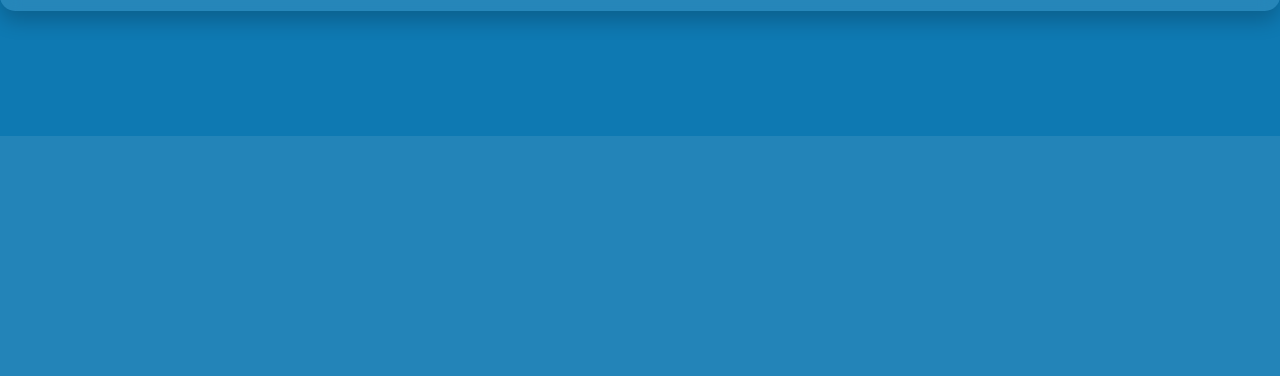
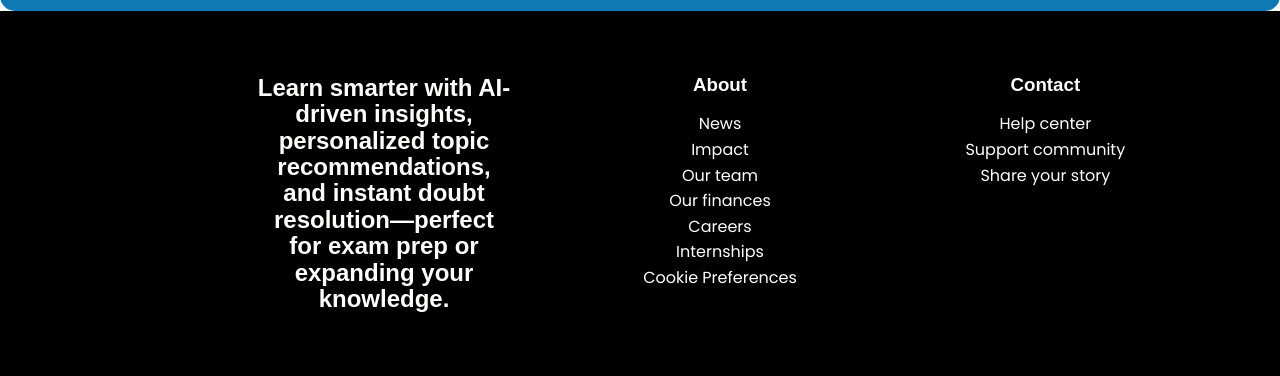
Before and after one commit to ayushptl1810/CoCode, a Flask app: page /quiz_results in a window 1280 px wide. Shown: the part 664-1040 px from the top of the page. Before the commit the page ends 800 px from the top, so only its background shows below. Run offline with Flask 3, Linux system fonts and the light colour scheme; data comes from the database, SQL or seed files in the repository; both versions use the stored data as it was after the commit; parts of the project's set-up code (start-up, migrations or seed data) failed here and were passed over.

Commit message:
Forgot to push ml code

```diff
--- a/static/styles/quizresults.css
+++ b/static/styles/quizresults.css
@@ -4,7 +4,6 @@
 
 body {
   font-family: "Poppins", sans-serif;
-  background-color: var(--clr-accent-1);
   color: white;
   text-align: center;
 }
@@ -23,11 +22,7 @@ body {
   background: rgba(255, 255, 255, 0.1);
   padding: 2rem;
   border-radius: 15px;
-  backdrop-filter: blur(10px);
-  box-shadow: 0 10px 20px rgba(0, 0, 0, 0.2);
-}
-.result:hover {
-  box-shadow: 0 15px 30px rgba(0, 0, 0, 0.3);
+  background-color: var(--clr-accent-1);
 }
 
 .content h1 {
--- a/templates/QuizResults.html
+++ b/templates/QuizResults.html
@@ -7,6 +7,11 @@
     <link
       rel="stylesheet"
       href="{{ url_for('static', filename='styles/quizresults.css') }}"
+    />
+    <link
+      rel="icon"
+      href="{{ url_for('static', filename='images/Logo.jpg') }}"
+      type="image/x-icon"
     />
   </head>
   <body>
@@ -54,5 +59,37 @@
         <a href="{{ url_for('home') }}" class="btn-nav">Back to Home</a>
       </div>
     </div>
+
+    <footer class="footer">
+      <div class="footer-grid">
+        <div class="footer-content">
+          <h2>
+            Learn smarter with AI-driven insights, personalized topic
+            recommendations, and instant doubt resolution—perfect for exam prep
+            or expanding your knowledge.
+          </h2>
+        </div>
+        <div class="footer-list">
+          <h3>About</h3>
+          <ul role="list">
+            <li>News</li>
+            <li>Impact</li>
+            <li>Our team</li>
+            <li>Our finances</li>
+            <li>Careers</li>
+            <li>Internships</li>
+            <li>Cookie Preferences</li>
+          </ul>
+        </div>
+        <div class="footer-list">
+          <h3>Contact</h3>
+          <ul role="list">
+            <li>Help center</li>
+            <li>Support community</li>
+            <li>Share your story</li>
+          </ul>
+        </div>
+      </div>
+    </footer>
   </body>
 </html>
--- a/templates/quiz.html
+++ b/templates/quiz.html
@@ -7,6 +7,11 @@
     <link
       rel="stylesheet"
       href="{{ url_for('static', filename='styles/subject.css') }}"
+    />
+    <link
+      rel="icon"
+      href="{{ url_for('static', filename='images/Logo.jpg') }}"
+      type="image/x-icon"
     />
   </head>
   <body>
--- a/templates/quizpage.html
+++ b/templates/quizpage.html
@@ -7,6 +7,11 @@
     <link
       rel="stylesheet"
       href="{{ url_for('static', filename='styles/quiz.css') }}"
+    />
+    <link
+      rel="icon"
+      href="{{ url_for('static', filename='images/Logo.jpg') }}"
+      type="image/x-icon"
     />
   </head>
   <body>
```
Also changed, not shown: co_code.py (added, +98 -0 lines), templates/home.html (+6 -1 lines), quiz_data.db.
